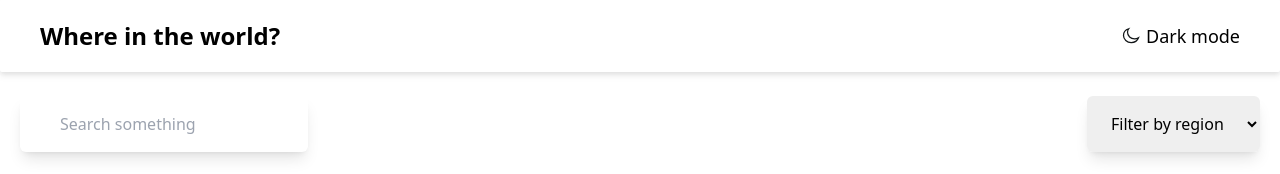
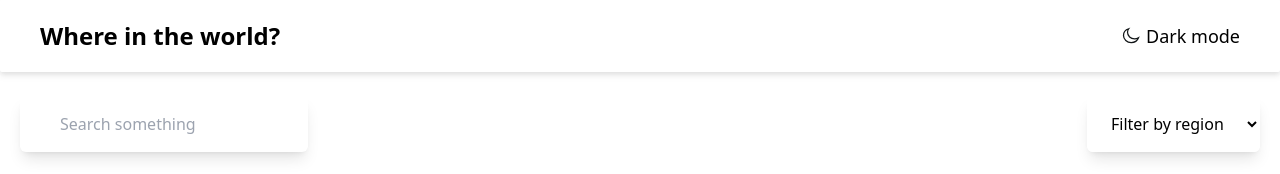
Before and after one commit to CyberHacker2011/countries, a React (Vite) app: page / in a window 1280 px wide. Shown: the top 174 px of the page. Built offline with nearby package versions, Linux system fonts and the light colour scheme.

Commit message:
Filter.jsx

```diff
--- a/src/components/Filter.jsx
+++ b/src/components/Filter.jsx
@@ -11,8 +11,8 @@ const Filter = () => {
   }
 
   return (
-    <div className='dark:bg-secondary shadow-lg rounded-md max-w-60'>
-        <select onChange={()=> handleFilterQuery(event)} name="Filter-by-region " className='dark:bg-secondary dark sm:text-base bg-transparent w-full h-full cursor-pointer  text-md rounded-md px-5 py-4 focus:outline-none'>
+    <div className='dark:bg-secondary bg-white shadow-lg rounded-md max-w-60'>
+        <select onChange={()=> handleFilterQuery(event)} name="Filter-by-region " className='dark:bg-secondary bg-white sm:text-base bg-transparent w-full h-full cursor-pointer  text-md rounded-md px-5 py-4 focus:outline-none'>
             <option value="" >Filter by region</option>
             <option value="Africa">Africa</option>
             <option value="Asia">Asia</option>
```
